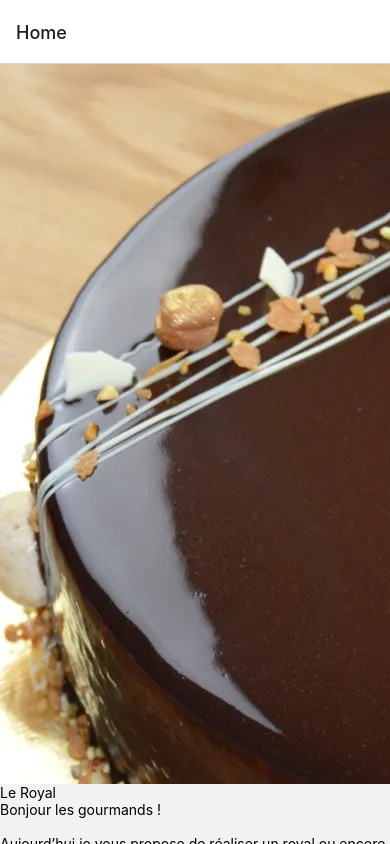
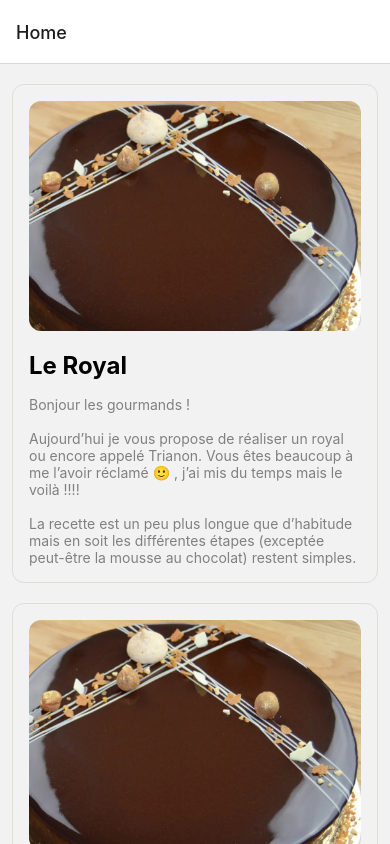
Before and after one commit to stantanasi/cookbook, a React Native app: screen /Home in a window 390 px wide. Built offline with nearby package versions, Linux system fonts and the light colour scheme; what expo-linking would draw is missing.

Commit message:
feat(home): design home screen

```diff
--- a/components/Recipe.tsx
+++ b/components/Recipe.tsx
@@ -13,17 +13,38 @@ export default function Recipe({ recipe }: Props) {
         style={styles.image}
         source={recipe.image}
       />
-      <Text style={styles.title}>{recipe.title}</Text>
-      <Text style={styles.description}>{recipe.description}</Text>
+      <Text style={styles.title}>
+        {recipe.title}
+      </Text>
+      <Text style={styles.description}>
+        {recipe.description}
+      </Text>
     </View>
   )
 }
 
 const styles = StyleSheet.create({
   container: {
+    borderWidth: 1,
+    borderColor: '#c6bdb466',
+    borderRadius: 12,
     flex: 1,
+    padding: 16,
   },
-  image: {},
-  title: {},
-  description: {},
+  image: {
+    width: '100%',
+    height: 230,
+    borderRadius: 12,
+    resizeMode: 'cover',
+  },
+  title: {
+    color: '#000000',
+    fontSize: 24,
+    fontWeight: 'bold',
+    marginTop: 20,
+  },
+  description: {
+    color: '#808080',
+    marginTop: 16,
+  },
 });
--- a/screens/home/HomeScreen.tsx
+++ b/screens/home/HomeScreen.tsx
@@ -17,7 +17,8 @@ export default function HomeScreen({ navigation }: Props) {
             <Recipe recipe={item} />
           </Pressable>
         )}
-        ItemSeparatorComponent={() => <View style={{ height: 12 }} />}
+        contentContainerStyle={styles.recipes}
+        ItemSeparatorComponent={() => <View style={{ height: 20 }} />}
       />
     </View>
   );
@@ -27,4 +28,10 @@ const styles = StyleSheet.create({
   container: {
     flex: 1,
   },
+  recipes: {
+    paddingStart: 12,
+    paddingTop: 20,
+    paddingEnd: 12,
+    paddingBottom: 20,
+  },
 });
```
